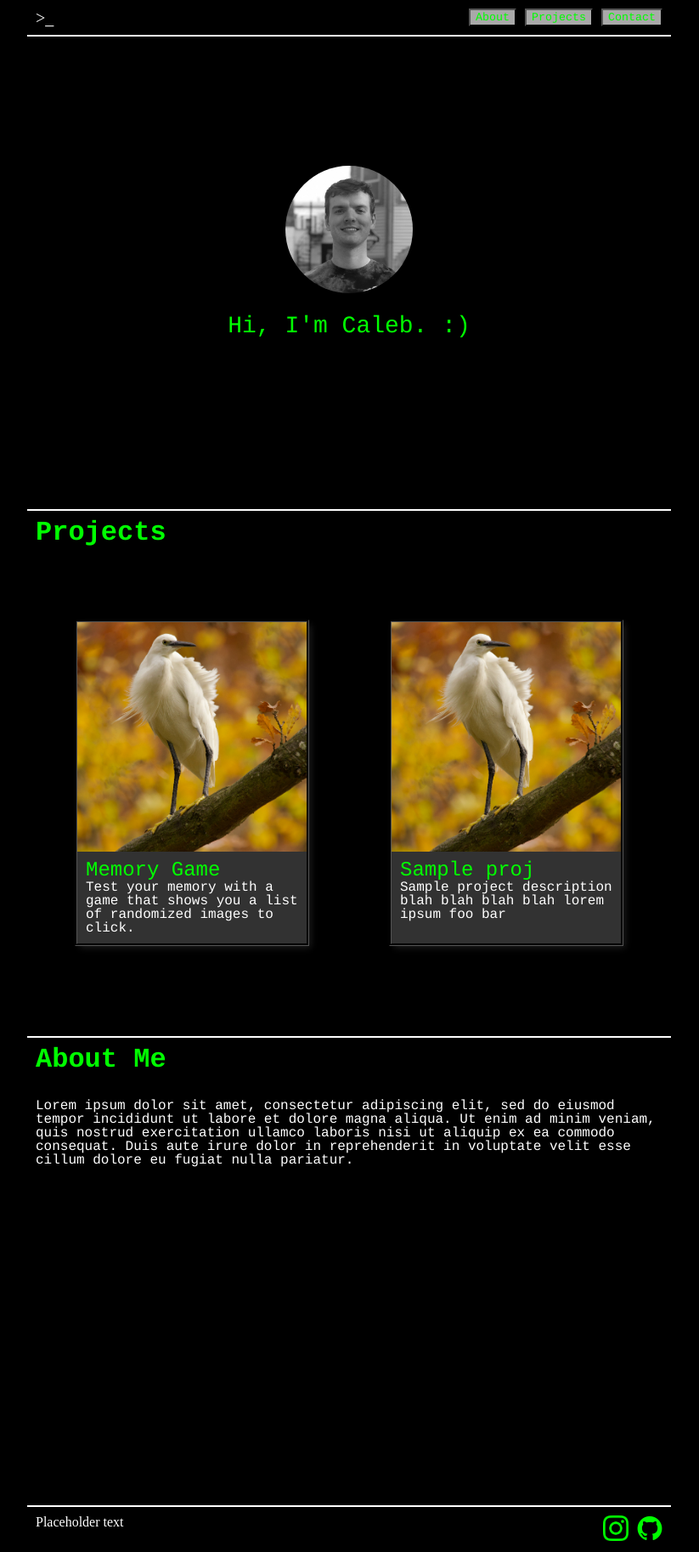
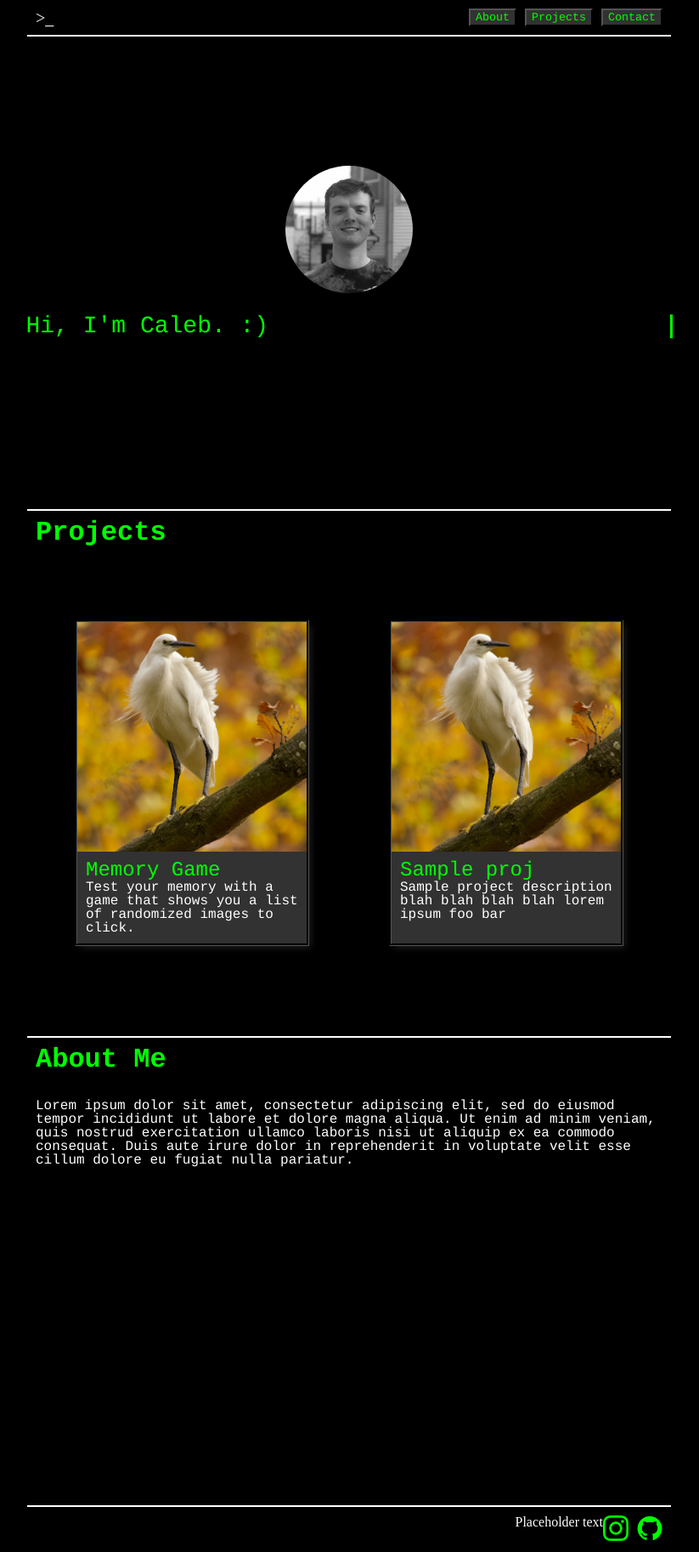
Before and after one commit to calbush/portfolio, a React (Create React App) app: page / in a window 1280 px wide. Shown: the whole page at 85% size, without its empty margins (229-1052 px from the left). Built offline with nearby package versions, Linux system fonts and the light colour scheme.

Commit message:
Add project to portfolio

```diff
--- a/src/App.css
+++ b/src/App.css
@@ -99,7 +99,11 @@ h2 {
 
 button {
     color: lime;
-    background-color: darkgray;
+    background-color: rgb(50, 50, 50)
+}
+
+button:focus, button:hover{
+    transform: scale(1.25);
 }
 
 .home-button {
@@ -129,9 +133,30 @@ main {
     filter: grayscale(100%);
 }
 
+.typed {
+    display: inline-block;
+}
+
 .intro-text {
     font-size: 28px;
     color: lime;
+    overflow: hidden;
+    width: 0;
+    white-space: nowrap;
+    border-right: 3px solid lime;
+    animation:
+        typing 2.5s steps(40, end) forwards,
+        blink-caret 1s step-end infinite;
+}
+
+@keyframes typing {
+    from { width: 0 }
+    to { width: 100% }
+}
+
+@keyframes blink-caret {
+    from, to { border-color: transparent}
+    50% { border-color: lime }
 }
 
 .projects {
@@ -177,11 +202,14 @@ main {
     max-width: 270px;
 }
 
+.card:hover {
+    transform: scale(103%);
+}
+
 .card-text {
     display: flex;
     flex-direction: column;
     padding: 10px;
-
 }
 
 .about-container {
@@ -193,17 +221,11 @@ main {
     gap: 30px;
 }
 
-.about-text-container {
-}
-
-.about-text {
-
-}
 
 footer {
     border-top: 2px solid white;;
     display: flex;
-    justify-content: space-between;
+    justify-content: flex-end;
     padding: 10px;
 }
 
@@ -215,3 +237,8 @@ footer {
 .insta-logo, .github-logo {
     width: 30px;
 }
+
+.insta-logo:hover, .github-logo:hover,
+.insta-logo:focus, .github-logo:focus {
+    transform: scale(1.5);
+}
```
